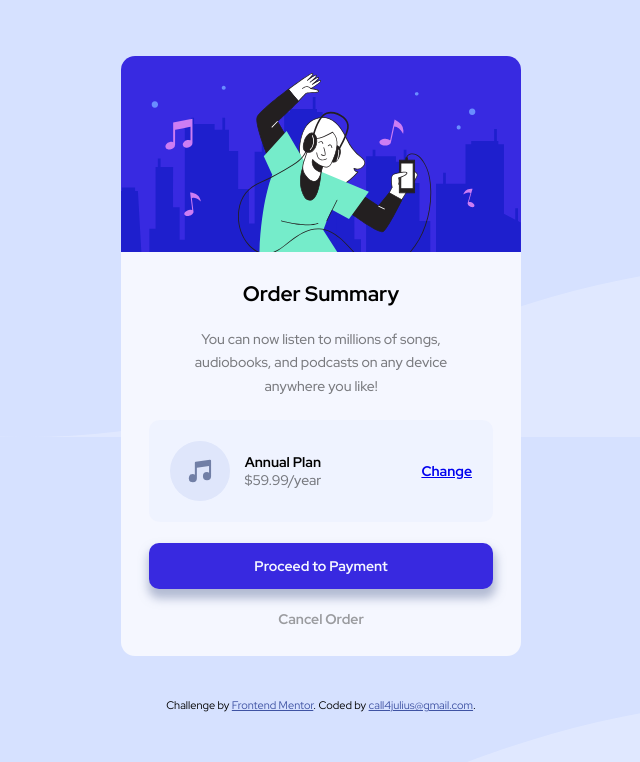
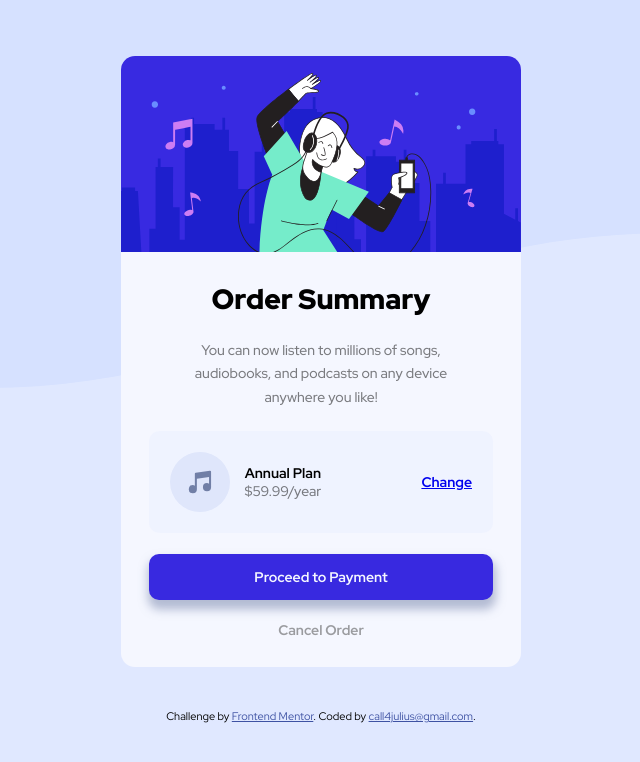
Before and after one commit to Call4julius/order-summary-component, a plain HTML site: page index.html in a window 1280 px wide. Shown: the whole page, without its empty margins (319-959 px from the left). Drawn offline with Linux system fonts and the light colour scheme.

Commit message:
Add files via upload
updated css

```diff
--- a/index.html
+++ b/index.html
@@ -29,7 +29,7 @@
 
       <div class="order text-center d-grid">
 
-        <h2 class="order__title fw-700">Order Summary</h2>
+        <h1 class="order__title fw-900">Order Summary</h1>
 
         <div class="order__message fw-500 opacity">
           <p>You can now listen to millions of songs, audiobooks, and podcasts on
--- a/style.css
+++ b/style.css
@@ -75,6 +75,10 @@ textarea {
 
 .text-center {
   text-align: center;
+}
+
+.fw-900 {
+  font-weight: 900;
 }
 
 .fw-700 {
@@ -180,6 +184,9 @@ body {
 @media (min-width: 40em) {
   body {
     background-image: url(images/pattern-background-desktop.svg);
+    background-position: top;
+    background-repeat: no-repeat;
+    background-size: 100%;
   }
 
   .hero {
```
